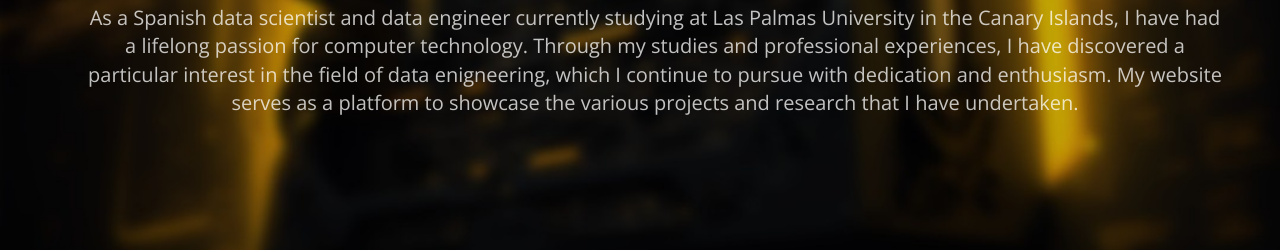
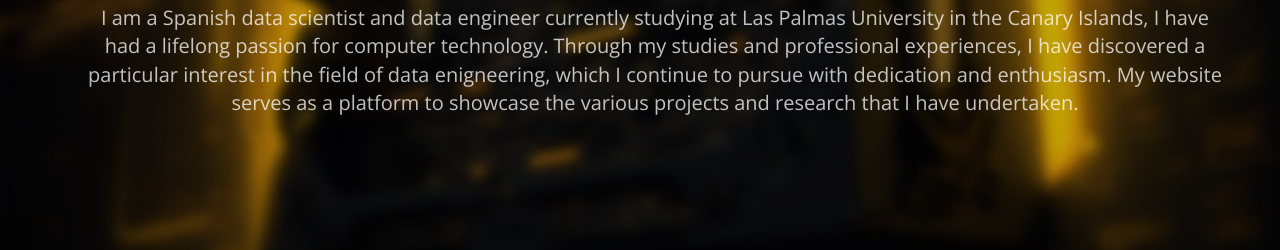
Before and after one commit to josejuanhernandezgalvez/josejuanhernandezgalvez.github.io, a plain HTML site: page index.html in a window 1280 px wide. Shown: the part 550-800 px from the top of the page. Drawn offline with nearby package versions, Linux system fonts and the light colour scheme.

Commit message:
Update index.html

```diff
--- a/index.html
+++ b/index.html
@@ -85,7 +85,7 @@
 			<div class="container text-center">
 	<h2 class="thin">About me</h2>
 		<p class="tagline">
-			As a Spanish data scientist and data engineer currently studying at Las Palmas University in the Canary Islands, I have had a lifelong passion for computer technology. Through my studies and professional experiences, I have discovered a particular interest in the field of data enigneering, which I continue to pursue with dedication and enthusiasm. My website serves as a platform to showcase the various projects and research that I have undertaken.
+			I am a Spanish data scientist and data engineer currently studying at Las Palmas University in the Canary Islands, I have had a lifelong passion for computer technology. Through my studies and professional experiences, I have discovered a particular interest in the field of data enigneering, which I continue to pursue with dedication and enthusiasm. My website serves as a platform to showcase the various projects and research that I have undertaken.
 		</p>
 	</div>
 	</header>
```
